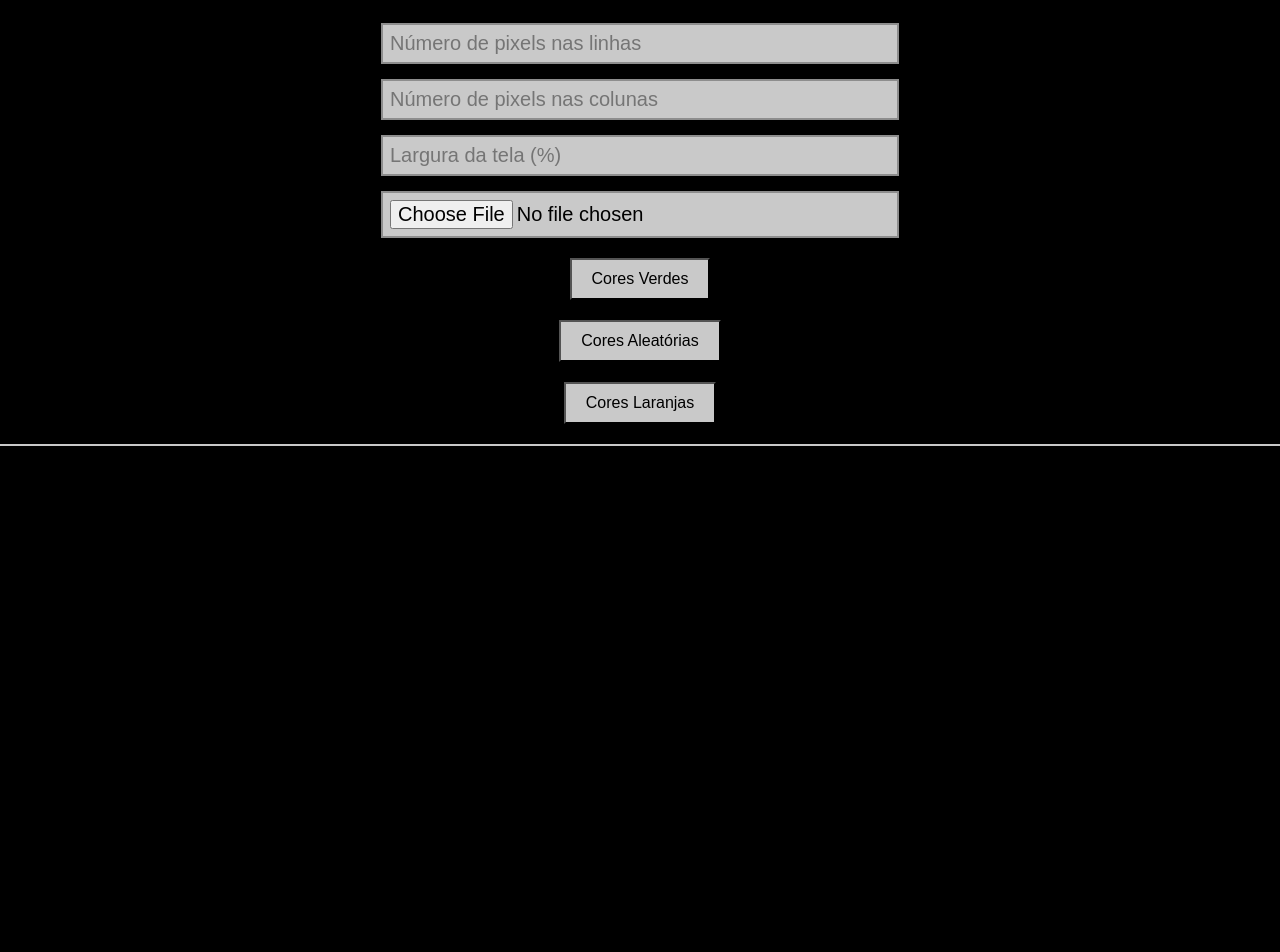
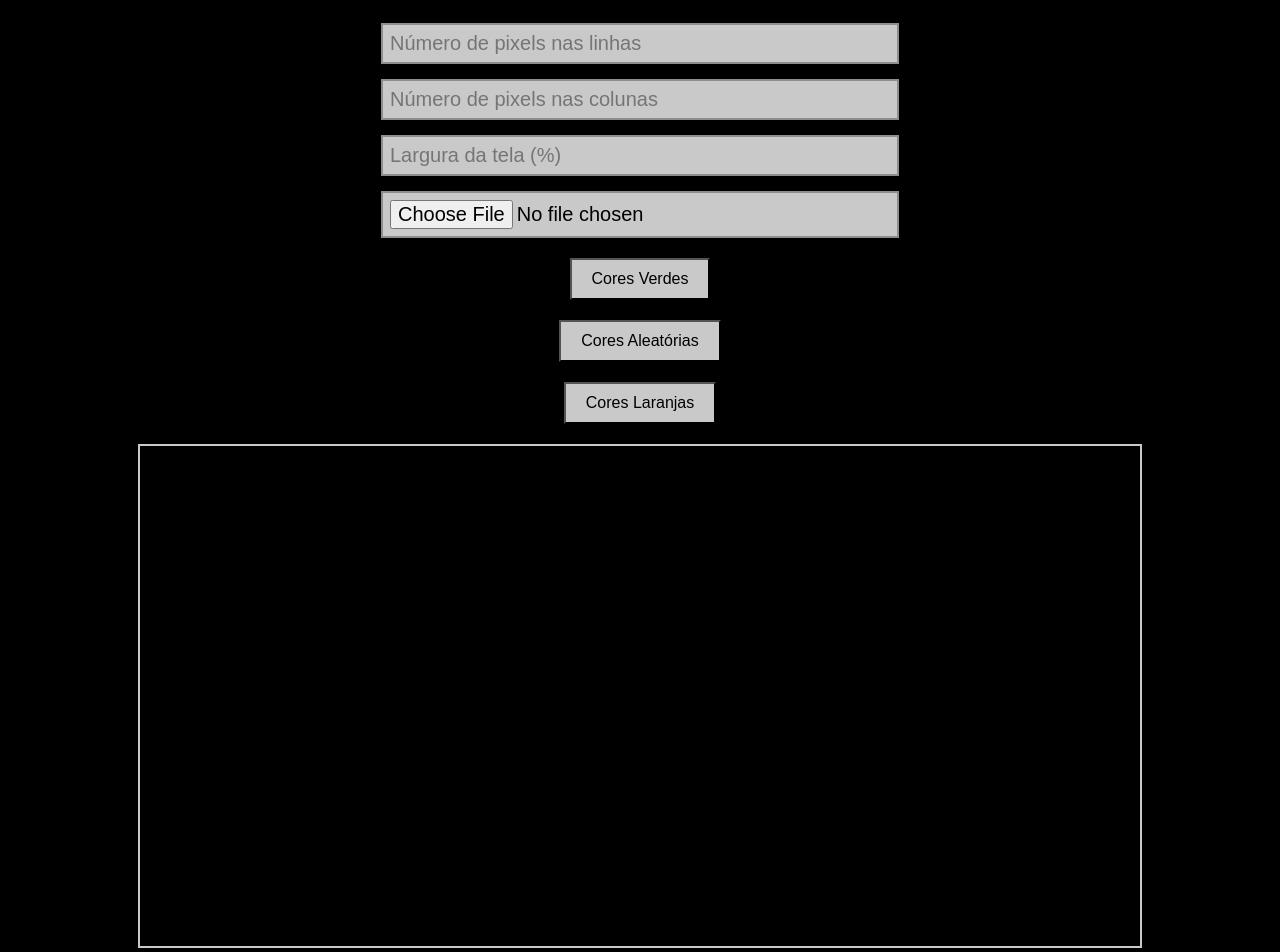
Before and after one commit to ViniLitz/litzportfolio, a plain HTML site: page rgbdisplay/rgbdisplay.html in a window 1280 px wide. Shown: the top 952 px of the page. Drawn offline with Linux system fonts and the light colour scheme.

Commit message:
Final Commit

```diff
--- a/rgbdisplay/rgbdisplay.html
+++ b/rgbdisplay/rgbdisplay.html
@@ -20,7 +20,7 @@
     <div id="loadingIndicator">
       Carregando imagem...
     </div>
-    <canvas id="canvas" width="1280" height="720"></canvas>
+    <canvas id="canvas" width="1000" height="500"></canvas>
     <a href="https://vinilitz.github.io/litzportfolio/">Ir para a página principal</a>
   </body>
 </html>
```
